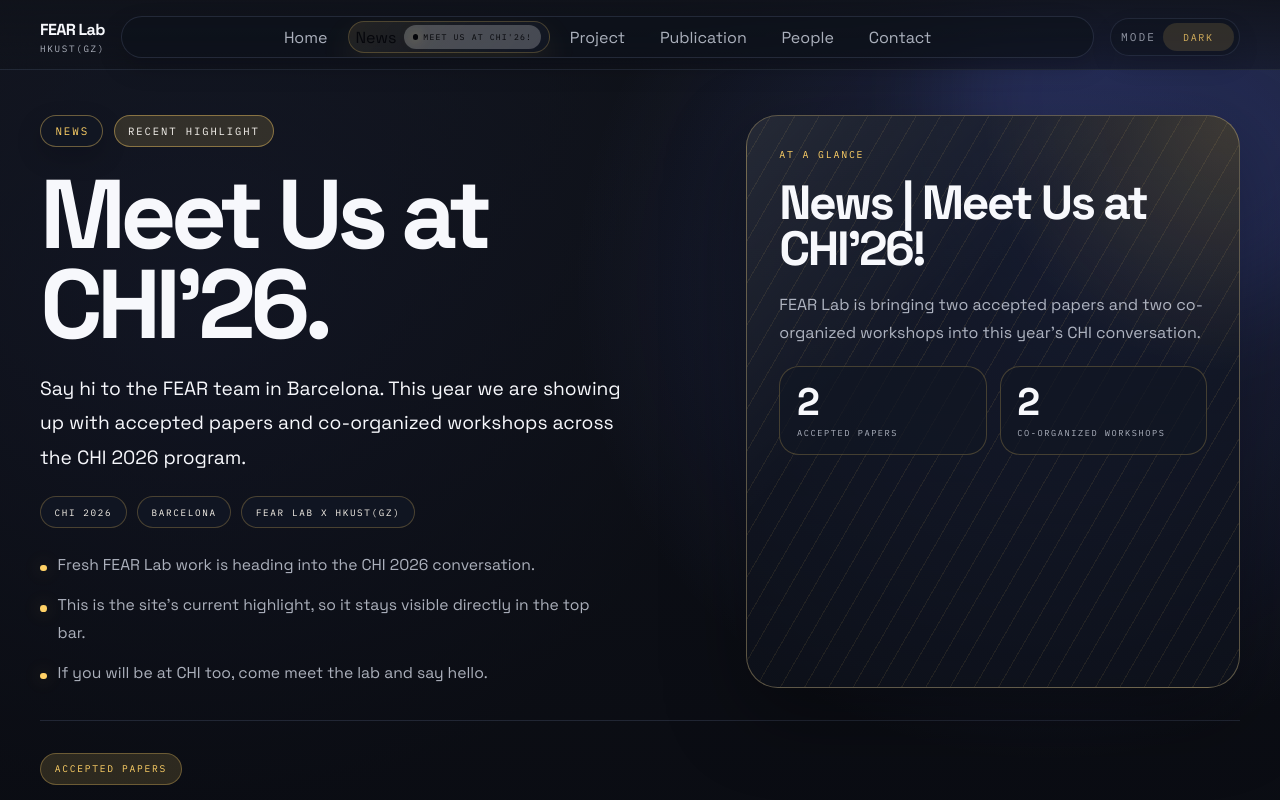
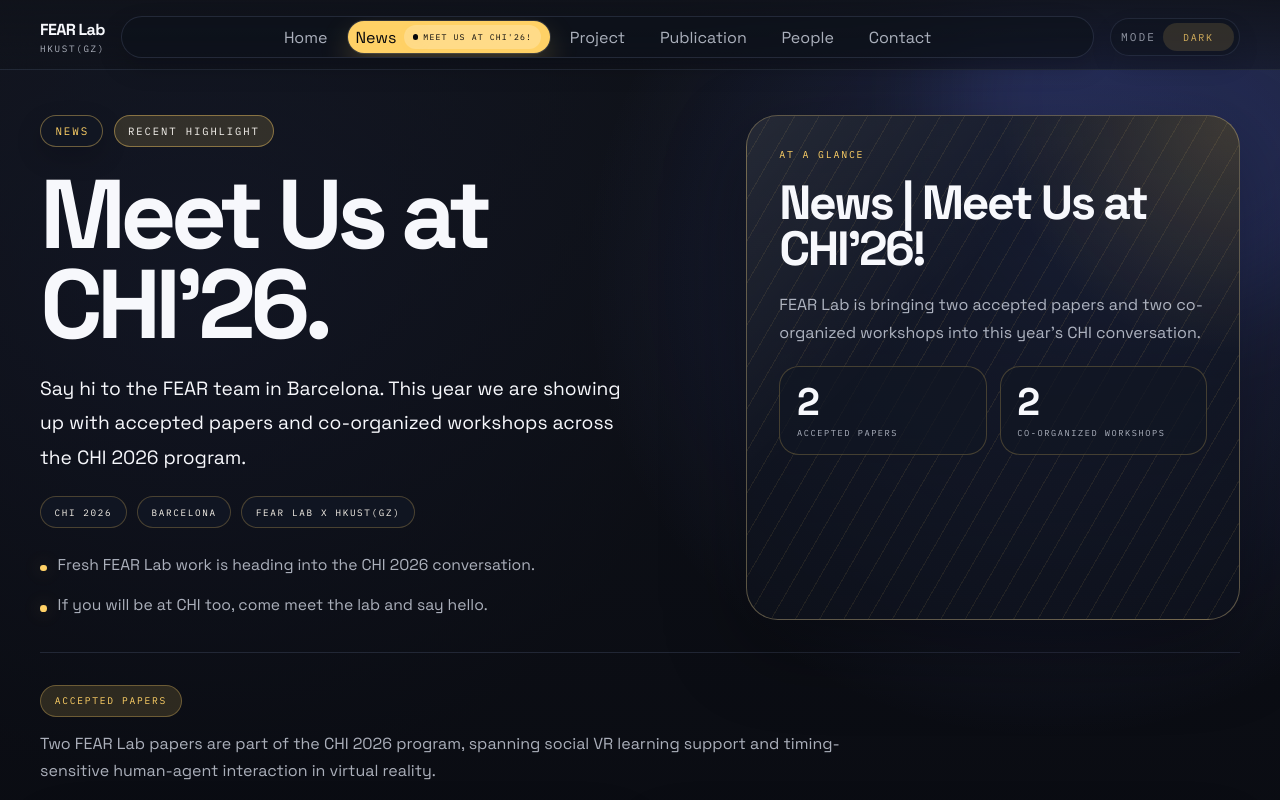
Before and after one commit to PrimoPan/FearLab, a React (Vite) app: page /news in a window 1280 px wide. Shown: the top 800 px of the page. Built offline with nearby package versions, Linux system fonts and the light colour scheme.

Commit message:
2026-04-08 08:07 HKT refine news copy and active nav styling

```diff
--- a/src/content/siteContent.ts
+++ b/src/content/siteContent.ts
@@ -82,7 +82,6 @@
 
 export const newsMoments = [
   'Fresh FEAR Lab work is heading into the CHI 2026 conversation.',
-  'This is the site’s current highlight, so it stays visible directly in the top bar.',
   'If you will be at CHI too, come meet the lab and say hello.'
 ] as const
 
--- a/src/styles.css
+++ b/src/styles.css
@@ -276,6 +276,15 @@
   box-shadow: 0 16px 38px color-mix(in srgb, var(--accent) 14%, transparent);
 }
 
+.site-nav__link--featured.site-nav__link--active {
+  color: var(--bg);
+  border-color: color-mix(in srgb, var(--accent) 72%, transparent);
+  background: var(--accent);
+  box-shadow:
+    0 0 0 1px color-mix(in srgb, white 12%, transparent),
+    0 14px 30px color-mix(in srgb, var(--accent) 22%, transparent);
+}
+
 .site-nav__link--active .site-nav__feature {
   background: color-mix(in srgb, white 22%, transparent);
   color: color-mix(in srgb, var(--bg) 82%, black 18%);
```
